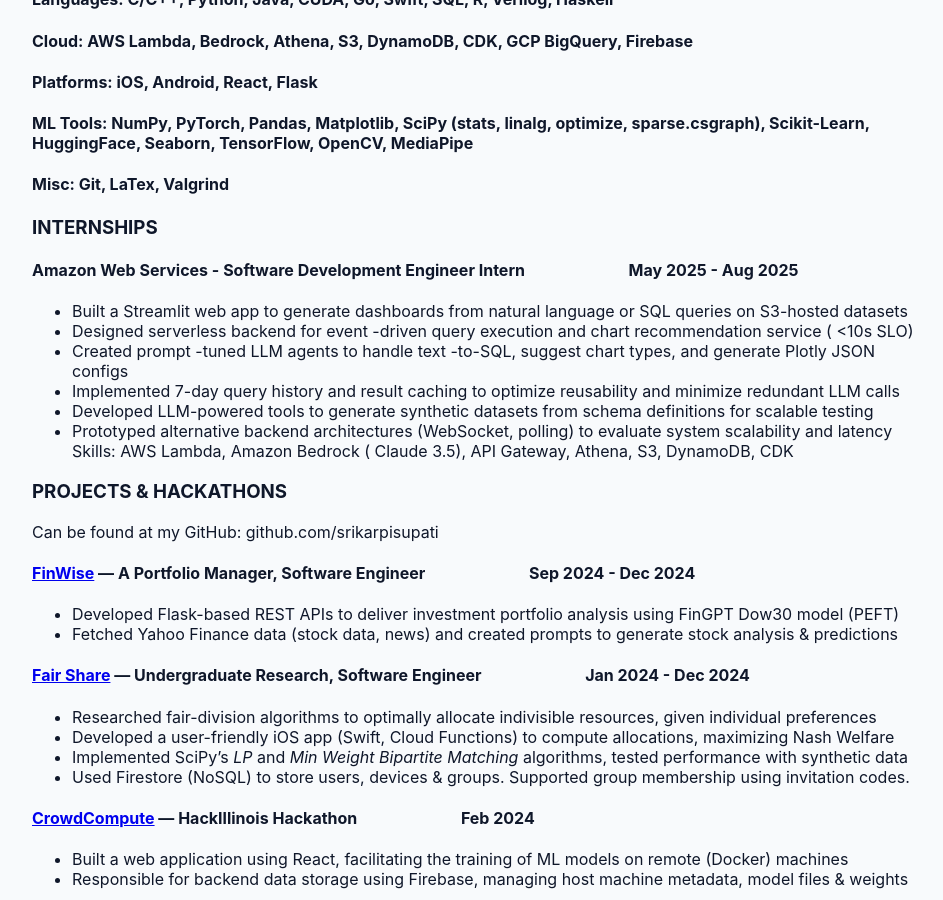
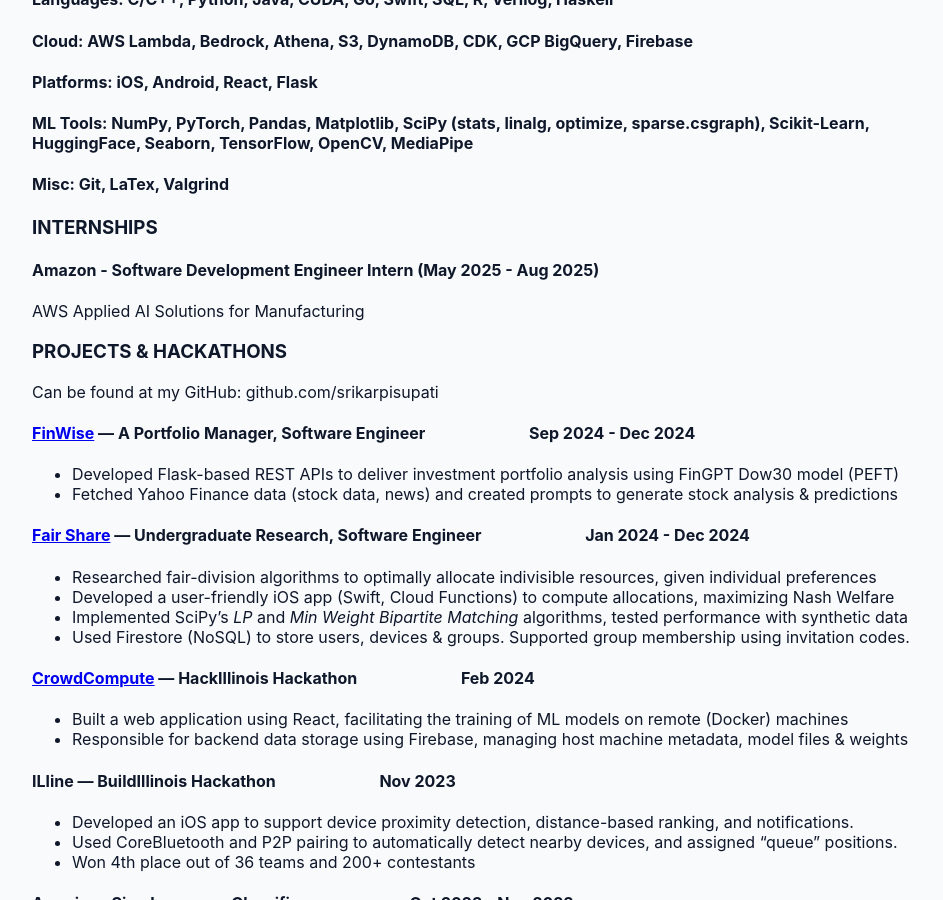
Before and after one commit to srikarpisupati/srikarpisupati.github.io, a Jekyll site: the page built from about.md, in a window 1280 px wide and 900 px high, scrolled down 1221 px. Shown: the whole window, without its empty margins (158-1101 px from the left). Built offline with Jekyll 4.4.1, drawn with Linux system fonts in a browser that asks for light colours.

Commit message:
Revise Amazon internship description and skills
Updated internship details for Amazon position, including responsibilities and skills.

```diff
--- a/about.md
+++ b/about.md
@@ -76,15 +76,8 @@ permalink: /about/
 
 ### INTERNSHIPS
 
-#### Amazon Web Services - Software Development Engineer Intern &emsp;&emsp;&emsp;&emsp;&emsp;&emsp; May 2025 - Aug 2025
-
-* Built a Streamlit web app to generate dashboards from natural language or SQL queries on S3-hosted datasets
-* Designed serverless backend for event -driven query execution and chart recommendation service ( <10s SLO)
-* Created prompt -tuned LLM agents to handle text -to-SQL, suggest chart types, and generate Plotly JSON configs
-* Implemented 7-day query history and result caching to optimize reusability and minimize redundant LLM calls
-* Developed LLM-powered tools to generate synthetic datasets from schema definitions for scalable testing
-* Prototyped alternative backend architectures (WebSocket, polling) to evaluate system scalability and latency
-Skills: AWS Lambda, Amazon Bedrock ( Claude 3.5), API Gateway, Athena, S3, DynamoDB, CDK
+#### Amazon - Software Development Engineer Intern (May 2025 - Aug 2025)
+AWS Applied AI Solutions for Manufacturing
 
 ### PROJECTS & HACKATHONS
 
```
